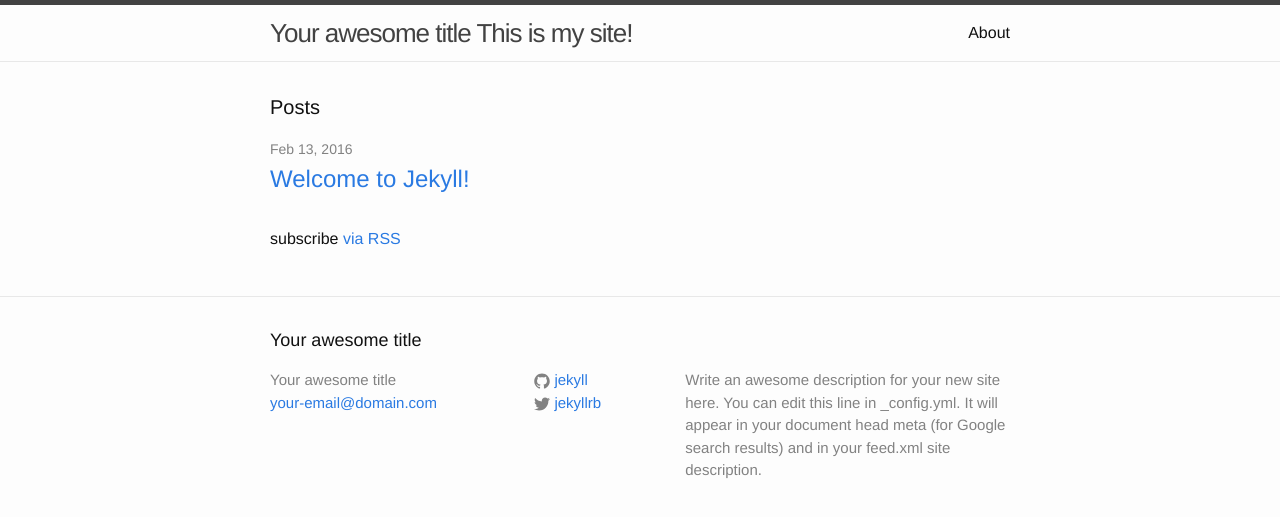
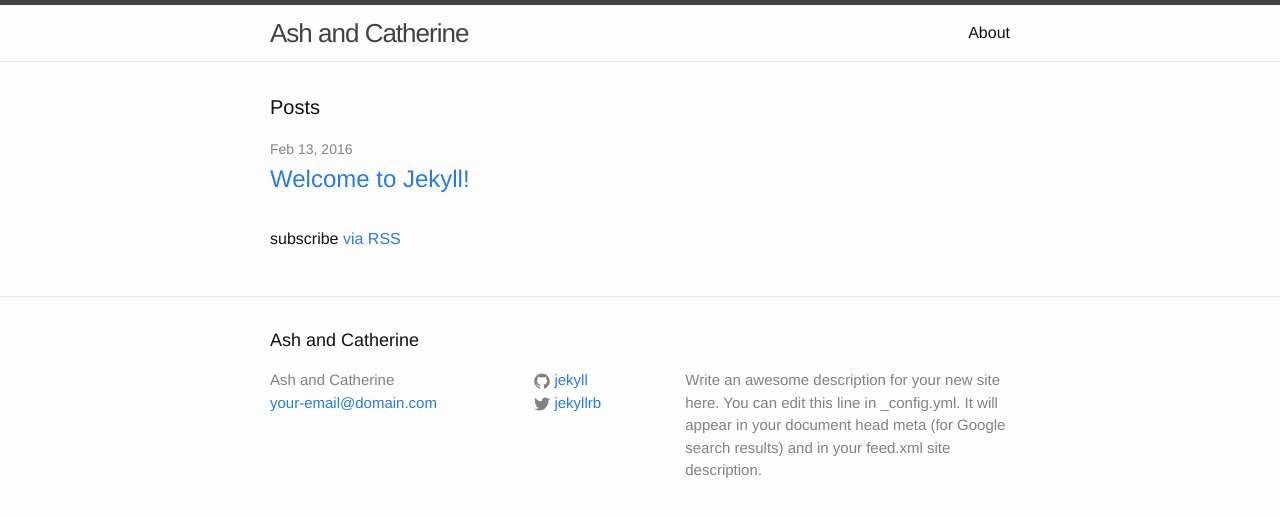
Before and after one commit to ashandcatherine/ashandcatherine, a Jekyll site: the page built from index.html, in a window 1280 px wide. Shown: the top 517 px of the page. Built offline with Jekyll 4.4.1, drawn with Linux system fonts in a browser that asks for light colours.

Commit message:
Changed the site title

```diff
--- a/_config.yml
+++ b/_config.yml
@@ -6,7 +6,7 @@
 # 'jekyll serve'. If you change this file, please restart the server process.
 
 # Site settings
-title: Your awesome title
+title: Ash and Catherine
 email: your-email@domain.com
 description: > # this means to ignore newlines until "baseurl:"
   Write an awesome description for your new site here. You can edit this
--- a/_includes/header.html
+++ b/_includes/header.html
@@ -2,7 +2,7 @@
 
   <div class="wrapper">
 
-    <a class="site-title" href="{{ site.baseurl }}/">{{ site.title }} This is my site!</a>
+    <a class="site-title" href="{{ site.baseurl }}/">{{ site.title }}</a>
 
     <nav class="site-nav">
       <a href="#" class="menu-icon">
```
